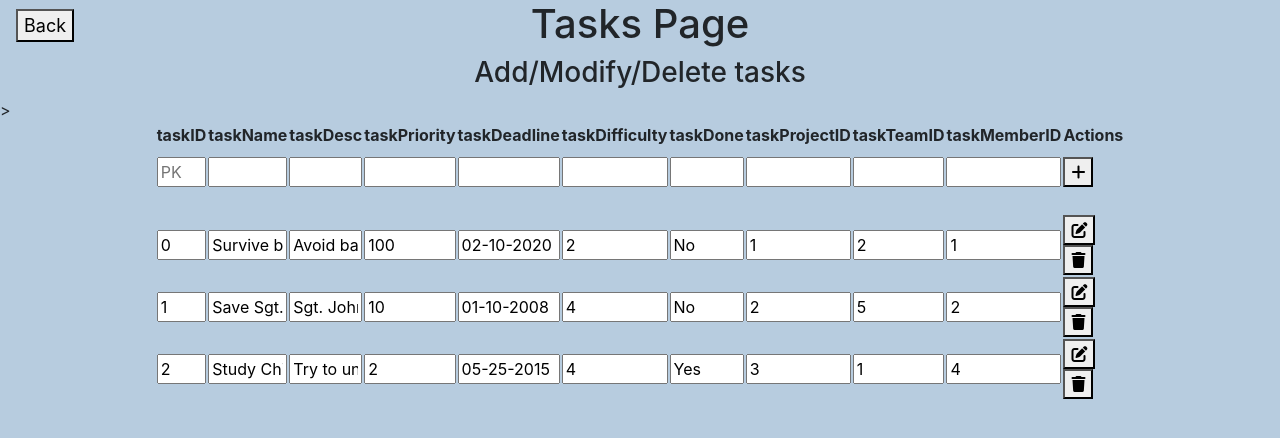
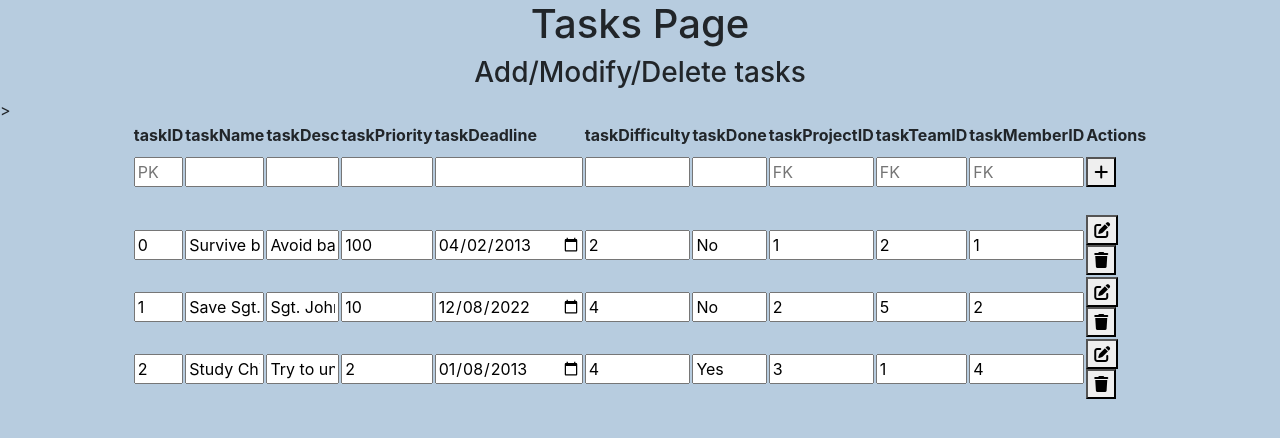
Before and after one commit to BOOSTO/CS340_Final_Project, a Flask app: page /tasks in a window 1280 px wide. Shown: the part 56-494 px from the top of the page. Run offline with Flask 2, Linux system fonts and the light colour scheme; some libraries are stand-ins or nearby versions.

Commit message:
all pages dynamic

```diff
--- a/app.py
+++ b/app.py
@@ -65,7 +65,7 @@ fake_tasks_data = [
         "taskName": "Survive bad guy Among Us",
         "taskDesc": "Avoid bad guy Among Us at all times or they will get you",
         "taskPriority": "100",
-        "taskDeadline": "02-10-2020",
+        "taskDeadline": "2013-04-02",
         "taskDifficulty": "2",
         "taskDone": "No",
         "taskProjectID": "1",
@@ -77,7 +77,7 @@ fake_tasks_data = [
         "taskName": "Save Sgt. Johnson from flood",
         "taskDesc": "Sgt. Johnson has been ambushed and needs our help",
         "taskPriority": "10",
-        "taskDeadline": "01-10-2008",
+        "taskDeadline": "2022-12-08",
         "taskDifficulty": "4",
         "taskDone": "No",
         "taskProjectID": "2",
@@ -89,7 +89,7 @@ fake_tasks_data = [
         "taskName": "Study Chicken",
         "taskDesc": "Try to understand why chicken crossed the road",
         "taskPriority": "2",
-        "taskDeadline": "05-25-2015",
+        "taskDeadline": "2013-01-08",
         "taskDifficulty": "4",
         "taskDone": "Yes",
         "taskProjectID": "3",
--- a/templates/tasks.html
+++ b/templates/tasks.html
@@ -3,8 +3,6 @@
 {% block content %}
 <h1 class="center">Tasks Page</h1>
 <h3 class="center">Add/Modify/Delete tasks</h3>
-<a class="topleft" href="/"><button type="button">Back</button></a>
-<form action="#" method="post">
 <table id="table-data">
     <colgroup>
         <col id="col-grp-id">
@@ -34,62 +32,33 @@
         <td><input  type="text" name="taskDeadline"/></td>
         <td><input  type="text" name="taskDifficulty"/></td>
         <td><input  type="text" name="taskDone"/></td>
-            <td><input  type="text" name="taskProjectID"/></td>
-            <td><input  type="text" name="taskTeamID"/></td>
-            <td><input  type="text" name="taskMemberID"/></td>
+        <td><input  type="text" name="taskProjectID" placeholder="FK" readonly /></td>
+        <td><input  type="text" name="taskTeamID"placeholder="FK" readonly /></td>
+        <td><input  type="text" name="taskMemberID"placeholder="FK" readonly /></td>
         <td>
             <button type="submit" name="action" value="Create"><i class="fa-solid fa-plus"></i></button>
         </td>
     </tr>
     <tr id="line-break"><td><br></td>></tr>
+    {% for item in data %}
     <tr>
-            <td><input type="text" name="taskID" value="0" readonly /></td>
-            <td><input type="text" name="taskName" value="Survive bad guy Among Us"/></td>
-            <td><input type="text" name="taskDesc" class="input-desc" value="Avoid bad guy Among Us at all times or they will get you"/></td>
-            <td><input type="text" name="taskPriority" value="100"/></td>
-            <td><input type="text" name="taskDeadline" value="02-10-2020"/></td>
-            <td><input type="text" name="taskDifficulty" value="2"/></td>
-            <td><input type="text" name="taskDone" value="No"/></td>
-            <td><input type="text" name="taskProjectID" value="1"/></td>
-            <td><input type="text" name="taskTeamID" value="2"/></td>
-            <td><input type="text" name="taskMemberID" value="1"/></td>
+        <form method="POST" action="#">
+            <td><input type="text" name="taskID" value="{{item['taskID']}}" readonly /></td>
+                <td><input type="text" name="taskName" value="{{item['taskName']}}" /></td>
+                <td><input type="text" name="taskDesc" value="{{item['taskDesc']}}" /></td>
+                <td><input type="text" name="taskPriority" value="{{item['taskPriority']}}" /></td>
+                <td><input type="date" name="taskDeadline" value="{{item['taskDeadline']}}" /></td>
+                <td><input type="text" name="taskDifficulty" value="{{item['taskDifficulty']}}" /></td>
+                <td><input type="text" name="taskDone" value="{{item['taskDone']}}" /></td>
+                <td><input type="text" name="taskProjectID" value="{{item['taskProjectID']}}" /></td>
+                <td><input type="text" name="taskTeamID" value="{{item['taskTeamID']}}" /></td>
+                <td><input type="text" name="taskMemberID" value="{{item['taskMemberID']}}" /></td>
                 <td class="col-act">
                     <button type="submit" name="action" value="Update"><i class="fa-solid fa-pen-to-square"></i></button>
                     <button type="submit" name="action" value="Delete"><i class="fa-solid fa-trash"></i></button>
                 </td>
+        </form>
     </tr>
-        <tr>
-            <td><input type="text" name="taskID" value="1" readonly /></td>
-            <td><input type="text" name="taskName" value="Save Sgt. Johnson from flood"/></td>
-            <td><input type="text" name="taskDesc" class="input-desc" value="Sgt. Johnson has been ambushed and needs our help"/></td>
-            <td><input type="text" name="taskPriority" value="10"/></td>
-            <td><input type="text" name="taskDeadline" value="01-10-2008"/></td>
-            <td><input type="text" name="taskDifficulty" value="4"/></td>
-            <td><input type="text" name="taskDone" value="No"/></td>
-            <td><input type="text" name="taskProjectID" value="2"/></td>
-            <td><input type="text" name="taskTeamID" value="5"/></td>
-            <td><input type="text" name="taskMemberID" value="2"/></td>
-            <td class="col-act">
-                <button type="submit" name="action" value="Update"><i class="fa-solid fa-pen-to-square"></i></button>
-                <button type="submit" name="action" value="Delete"><i class="fa-solid fa-trash"></i></button>
-            </td>
-        </tr>
-        <tr>
-            <td><input type="text" name="taskID" value="2" readonly /></td>
-            <td><input type="text" name="taskName" value="Study Chicken"/></td>
-            <td><input type="text" name="taskDesc" class="input-desc" value="Try to understand why chicken crossed the road"/></td>
-            <td><input type="text" name="taskPriority" value="2"/></td>
-            <td><input type="text" name="taskDeadline" value="05-25-2015"/></td>
-            <td><input type="text" name="taskDifficulty" value="4"/></td>
-            <td><input type="text" name="taskDone" value="Yes"/></td>
-            <td><input type="text" name="taskProjectID" value="3"/></td>
-            <td><input type="text" name="taskTeamID" value="1"/></td>
-            <td><input type="text" name="taskMemberID" value="4"/></td>
-            <td class="col-act">
-                <button type="submit" name="action" value="Update"><i class="fa-solid fa-pen-to-square"></i></button>
-                <button type="submit" name="action" value="Delete"><i class="fa-solid fa-trash"></i></button>
-            </td>
-        </tr>
+    {% endfor %}
 </table>
-</form>
 {% endblock %}
```
Lines whose indentation alone changed are shown as unchanged.
